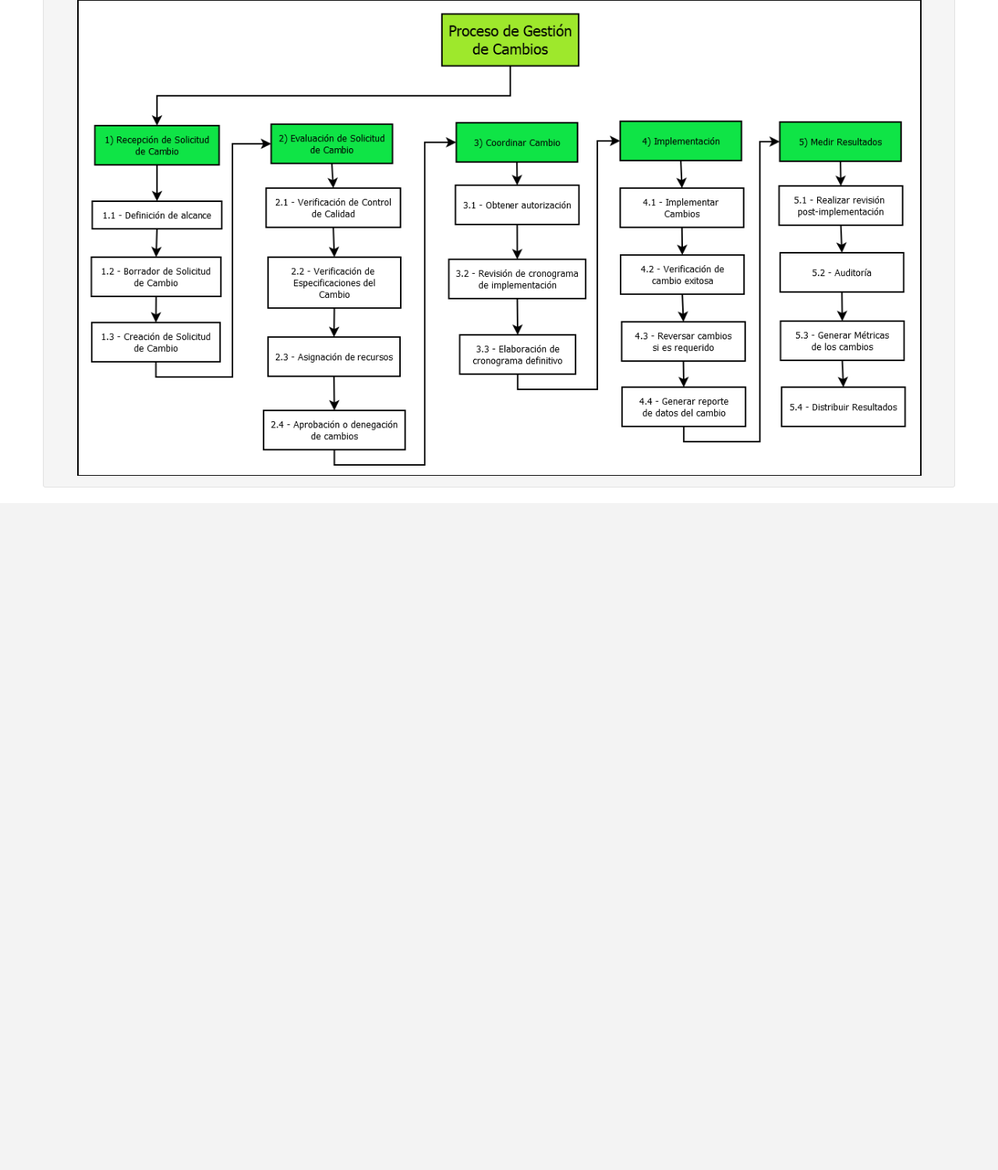
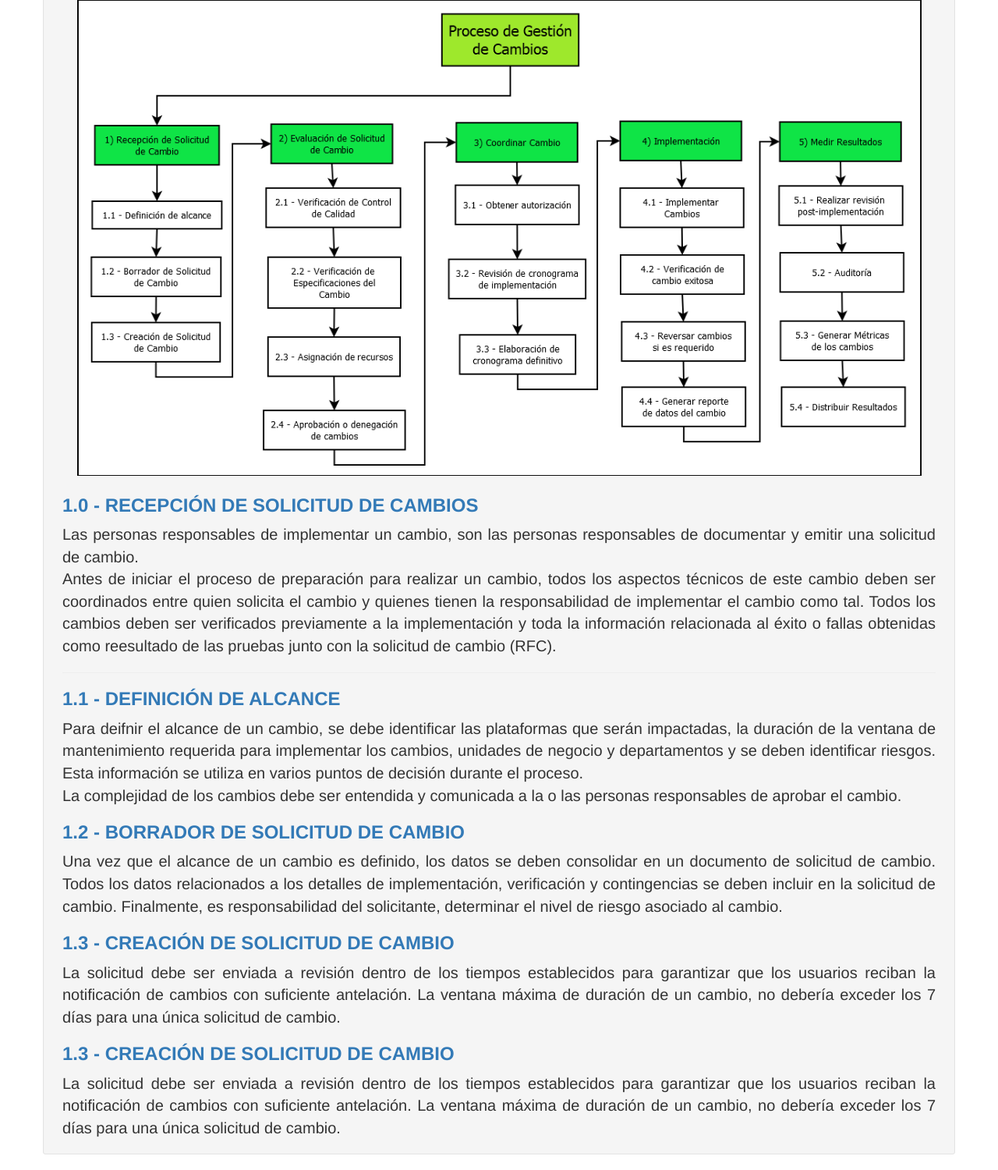
Before and after one commit to OneTesseractInMultiverse/ITIL-CaseExample, a Python web app: template templates/cm/index.html in a window 1280 px wide. Shown: the part 2687-4187 px from the top of the page at 78% size. Before the commit the page ends 3312 px from the top, so only its background shows below. Run offline with Jinja, Linux system fonts and the light colour scheme; the template is opened without the code that fills it, so the values that code supplies are empty; some libraries are stand-ins or nearby versions.

Commit message:
added more process descriptions

```diff
--- a/templates/cm/index.html
+++ b/templates/cm/index.html
@@ -166,6 +166,57 @@
             <center>
                 <img width="95%" src="{{ url_for('static', filename='img/cm.png') }}"/>
             </center>
+        </div>
+
+        <div class="col-lg-12">
+
+            <h3 class="text-primary">1.0 - Recepción de Solicitud de Cambios</h3>
+            <p class="text-justify">
+                Las personas responsables de implementar un cambio, son las personas responsables de documentar y emitir una
+                solicitud de cambio.
+                <br>
+                Antes de iniciar el proceso de preparación para realizar un cambio, todos los aspectos técnicos de este cambio
+                deben ser coordinados entre quien solicita el cambio y quienes tienen la responsabilidad de implementar el
+                cambio como tal. Todos los cambios deben ser verificados previamente a la implementación y toda la información
+                relacionada al éxito o fallas obtenidas como reesultado de las pruebas junto con la solicitud de cambio (RFC).
+            </p>
+
+            <hr>
+
+            <h3 class="text-primary">1.1 - Definición de Alcance</h3>
+            <p class="text-justify">
+
+                Para deifnir el alcance de un cambio, se debe identificar las plataformas que serán impactadas, la duración de
+                la ventana  de mantenimiento requerida para implementar los cambios, unidades de negocio y departamentos y se
+                deben identificar riesgos. Esta información se utiliza en varios puntos de decisión durante el proceso.
+                <br>
+                La complejidad de los cambios debe ser entendida y comunicada a la o las personas responsables de aprobar el
+                cambio.
+            </p>
+
+
+            <h3 class="text-primary">1.2 - Borrador de Solicitud de Cambio</h3>
+            <p class="text-justify">
+
+                Una vez que el alcance de un cambio es definido, los datos se deben consolidar en un documento de solicitud de
+                cambio. Todos los datos relacionados a los detalles de implementación, verificación y contingencias se deben
+                incluir en la solicitud de cambio. Finalmente, es responsabilidad del solicitante, determinar el nivel de
+                riesgo asociado al cambio.
+            </p>
+
+            <h3 class="text-primary">1.3 - Creación de Solicitud de Cambio</h3>
+            <p class="text-justify">
+                La solicitud debe ser enviada a revisión dentro de los tiempos establecidos para garantizar que los usuarios
+                reciban la notificación de cambios con suficiente antelación. La ventana máxima de duración de un cambio, no
+                debería exceder los 7 días para una única solicitud de cambio.
+            </p>
+
+            <h3 class="text-primary">1.3 - Creación de Solicitud de Cambio</h3>
+            <p class="text-justify">
+                La solicitud debe ser enviada a revisión dentro de los tiempos establecidos para garantizar que los usuarios
+                reciban la notificación de cambios con suficiente antelación. La ventana máxima de duración de un cambio, no
+                debería exceder los 7 días para una única solicitud de cambio.
+            </p>
 
         </div>
 
--- a/templates/layout.html
+++ b/templates/layout.html
@@ -33,7 +33,8 @@
               <ul class="nav navbar-nav">
                 <li><a href="/">Catálogo</a></li>
                 <li><a href="{{url_for('get_casos')}}">Casos</a></li>
-                  <li><a href="{{ url_for('rfc') }}">Solicitud de Cambio</a></li>
+                <li><a href="{{ url_for('change_management_home') }}">Gestión de Cambios</a></li>
+                <li><a href="{{ url_for('rfc') }}">Solicitud de Cambio</a></li>
               </ul>
               <ul class="nav navbar-nav navbar-right">
                 <li><a href="">*</a></li>
```
Also changed, not shown: README.md.
